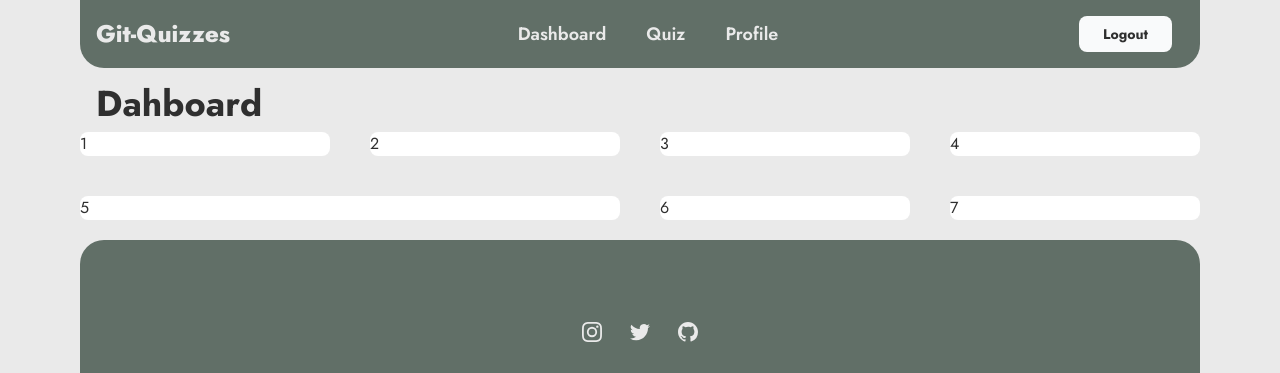
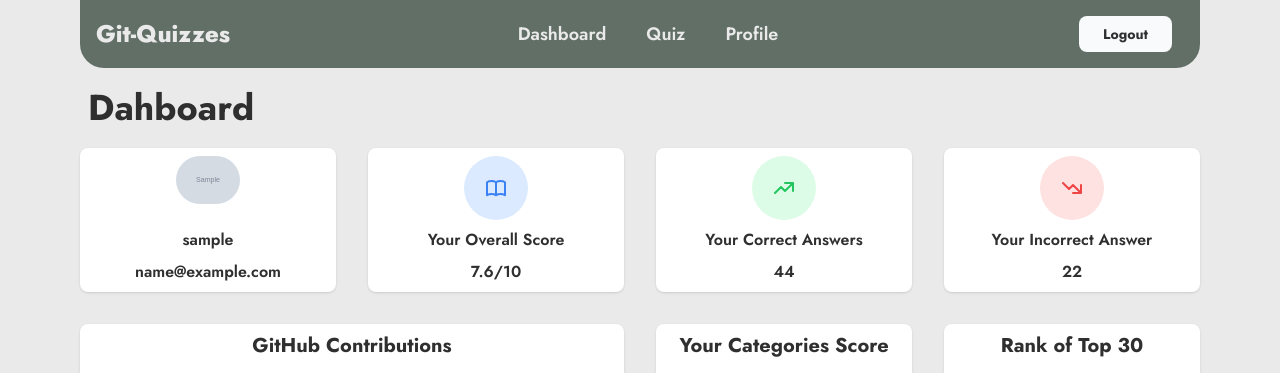
Before and after one commit to Medo-ID/Git-Quizzes, a Flask app: template templates/dashboard.html in a window 1280 px wide. Shown: the top 373 px of the page. Run offline with Flask 3, Linux system fonts and the light colour scheme; the template is opened without the code that fills it: most values are stand-ins (such as "Sample title", 1, 10 or a date in 2020); grey boxes marked "Sample" are stand-in pictures; some libraries are stand-ins or nearby versions.

Commit message:
implement ui of dashboard

```diff
--- /dev/null
+++ b/static/app.js
@@ -0,0 +1,78 @@
+// JS
+var chart = JSC.chart('chartDiv', {
+    debug: true,
+    type: 'calendar week30min solid',
+    data: './resources/heatmaptracking_data.csv',
+    calendar: { calculation: 'average' },
+    legend: {
+        template: '%name,%icon',
+        position: 'bottom',
+        cellSpacing: 1,
+        defaultEntry_icon_width: 10
+    },
+    defaultPoint_tooltip: '{%date:date f}',
+    palette: {
+        colors: ['#00897b', '#e0e0e0', '#ffa000'],
+        ranges: [
+        {
+            value: 0,
+            legendEntry: {
+            name: 'Sleep: ',
+            style_fontWeight: 'bold',
+            style_fontSize: 12
+            }
+        },
+        { value: 1 },
+        { value: 2 },
+        { value: 3 },
+        { value: 4 },
+        { value: 5 },
+        {
+            value: 6,
+            legendEntry: {
+            name: ' Inactive: ',
+            style_fontWeight: 'bold',
+            style_fontSize: 12
+            }
+        },
+        {
+            value: 7,
+            legendEntry: {
+            name: ' Active: ',
+            style_fontWeight: 'bold',
+            style_fontSize: 12
+            }
+        },
+        { value: 8 },
+        { value: 9 },
+        { value: 10 },
+        { value: 11 },
+        { value: 12 }
+        ]
+    },
+    xAxis: {
+        scale_interval: 2,
+        defaultTick: {
+        label_text: function(v) {
+            return ((v % 24) / 2).toString();
+        },
+        gridLine_width: 0
+        },
+        customTicks: [
+        {
+            value: 0,
+            label_text:
+            '<icon name=weather/moon size=18 fill=#14327f><br>AM'
+        },
+        //24 == 12PM because there are 48 30min intervals in a day
+        {
+            value: 24,
+            label_text:
+            '<icon name=weather/sun size=24 fill=#e9b82e><br>PM'
+        }
+        ]
+    },
+
+    defaultSeries_legendEntry_visible: false,
+    toolbar_visible: false
+});
--- a/static/css/main.css
+++ b/static/css/main.css
@@ -667,6 +663,11 @@
   margin-bottom: 3rem;
 }
 
+.my-2{
+  margin-top: 0.5rem;
+  margin-bottom: 0.5rem;
+}
+
 .my-4{
   margin-top: 1rem;
   margin-bottom: 1rem;
@@ -677,9 +678,24 @@
   margin-bottom: 1.25rem;
 }
 
-.my-2{
-  margin-top: 0.5rem;
-  margin-bottom: 0.5rem;
+.my-\[15px\]{
+  margin-top: 15px;
+  margin-bottom: 15px;
+}
+
+.my-\[14px\]{
+  margin-top: 14px;
+  margin-bottom: 14px;
+}
+
+.my-\[12px\]{
+  margin-top: 12px;
+  margin-bottom: 12px;
+}
+
+.my-3{
+  margin-top: 0.75rem;
+  margin-bottom: 0.75rem;
 }
 
 .-ml-2{
@@ -702,6 +718,10 @@
   margin-bottom: 0.75rem;
 }
 
+.mb-4{
+  margin-bottom: 1rem;
+}
+
 .mb-8{
   margin-bottom: 2rem;
 }
@@ -750,8 +778,8 @@
   margin-top: auto;
 }
 
-.mb-4{
-  margin-bottom: 1rem;
+.ml-2{
+  margin-left: 0.5rem;
 }
 
 .block{
@@ -774,12 +802,8 @@
   display: none;
 }
 
-.h-10{
-  height: 2.5rem;
-}
-
-.h-12{
-  height: 3rem;
+.h-16{
+  height: 4rem;
 }
 
 .h-4{
@@ -807,8 +834,24 @@
   max-height: 100vh;
 }
 
-.min-h-screen{
-  min-height: 100vh;
+.max-h-\[400px\]{
+  max-height: 400px;
+}
+
+.max-h-\[500px\]{
+  max-height: 500px;
+}
+
+.max-h-\[520px\]{
+  max-height: 520px;
+}
+
+.w-14{
+  width: 3.5rem;
+}
+
+.w-16{
+  width: 4rem;
 }
 
 .w-4{
@@ -890,16 +937,16 @@
   cursor: pointer;
 }
 
+.grid-cols-1{
+  grid-template-columns: repeat(1, minmax(0, 1fr));
+}
+
 .grid-cols-2{
   grid-template-columns: repeat(2, minmax(0, 1fr));
 }
 
-.grid-cols-4{
-  grid-template-columns: repeat(4, minmax(0, 1fr));
-}
-
-.grid-cols-1{
-  grid-template-columns: repeat(1, minmax(0, 1fr));
+.flex-row{
+  flex-direction: row;
 }
 
 .flex-col{
@@ -922,6 +969,14 @@
   justify-content: space-between;
 }
 
+.justify-around{
+  justify-content: space-around;
+}
+
+.justify-evenly{
+  justify-content: space-evenly;
+}
+
 .gap-1{
   gap: 0.25rem;
 }
@@ -934,12 +989,24 @@
   gap: 2.5rem;
 }
 
+.gap-2{
+  gap: 0.5rem;
+}
+
 .gap-4{
   gap: 1rem;
 }
 
 .gap-5{
   gap: 1.25rem;
+}
+
+.gap-6{
+  gap: 1.5rem;
+}
+
+.gap-8{
+  gap: 2rem;
 }
 
 .space-x-4 > :not([hidden]) ~ :not([hidden]){
@@ -1040,11 +1111,21 @@
   border-color: rgb(107 114 128 / var(--tw-border-opacity));
 }
 
+.border-mainColor{
+  --tw-border-opacity: 1;
+  border-color: rgb(198 129 67 / var(--tw-border-opacity));
+}
+
 .border-yellow-400{
   --tw-border-opacity: 1;
   border-color: rgb(250 204 21 / var(--tw-border-opacity));
 }
 
+.bg-\[\#E2D7D2\]{
+  --tw-bg-opacity: 1;
+  background-color: rgb(226 215 210 / var(--tw-bg-opacity));
+}
+
 .bg-blue-100{
   --tw-bg-opacity: 1;
   background-color: rgb(219 234 254 / var(--tw-bg-opacity));
@@ -1095,6 +1171,11 @@
   background-color: rgb(234 234 234 / var(--tw-bg-opacity));
 }
 
+.bg-red-100{
+  --tw-bg-opacity: 1;
+  background-color: rgb(254 226 226 / var(--tw-bg-opacity));
+}
+
 .bg-secondayColor{
   --tw-bg-opacity: 1;
   background-color: rgb(97 111 103 / var(--tw-bg-opacity));
@@ -1108,6 +1189,26 @@
 .bg-yellow-50{
   --tw-bg-opacity: 1;
   background-color: rgb(254 252 232 / var(--tw-bg-opacity));
+}
+
+.bg-yellow-500{
+  --tw-bg-opacity: 1;
+  background-color: rgb(234 179 8 / var(--tw-bg-opacity));
+}
+
+.bg-\[\#ffe6db\]{
+  --tw-bg-opacity: 1;
+  background-color: rgb(255 230 219 / var(--tw-bg-opacity));
+}
+
+.bg-\[\#ebddd7\]{
+  --tw-bg-opacity: 1;
+  background-color: rgb(235 221 215 / var(--tw-bg-opacity));
+}
+
+.bg-green-100{
+  --tw-bg-opacity: 1;
+  background-color: rgb(220 252 231 / var(--tw-bg-opacity));
 }
 
 .fill-current{
@@ -1351,6 +1457,21 @@
 .text-yellow-800{
   --tw-text-opacity: 1;
   color: rgb(133 77 14 / var(--tw-text-opacity));
+}
+
+.text-blue-500{
+  --tw-text-opacity: 1;
+  color: rgb(59 130 246 / var(--tw-text-opacity));
+}
+
+.text-green-500{
+  --tw-text-opacity: 1;
+  color: rgb(34 197 94 / var(--tw-text-opacity));
+}
+
+.text-red-500{
+  --tw-text-opacity: 1;
+  color: rgb(239 68 68 / var(--tw-text-opacity));
 }
 
 .placeholder-gray-500::-moz-placeholder{
@@ -1754,6 +1837,10 @@
   .md\:grid-cols-3{
     grid-template-columns: repeat(3, minmax(0, 1fr));
   }
+
+  .md\:grid-cols-2{
+    grid-template-columns: repeat(2, minmax(0, 1fr));
+  }
 }
 
 @media (min-width: 1024px){
--- a/tailwind.config.js
+++ b/tailwind.config.js
@@ -9,6 +9,7 @@
       colors: {
         'mainGrey': "#EAEAEA",
         'mainColor': "#c68143",
+        'clearMainColor': "#fce1c7",
         'secondayColor': "#616f67",
         'mainBlack': "#2F2F2F"
       }
--- a/templates/dashboard.html
+++ b/templates/dashboard.html
@@ -5,15 +5,99 @@
 {% endblock %}
 
 {% block main %}
-    <h1 class="text-4xl text-mainBlack my-2 ml-4 font-bold">Dahboard</h1>
-    <div class="grid grid-cols-1 lg:grid-cols-4 gap-10">
-        <div class="bg-white rounded-lg">1</div>
-        <div class="bg-white rounded-lg">2</div>
-        <div class="bg-white rounded-lg">3</div>
-        <div class="bg-white rounded-lg">4</div>
-        <div class="lg:col-span-2 bg-white rounded-lg">5</div>
-        <div class="bg-white rounded-lg">6</div>
-        <div class="bg-white rounded-lg">7</div>
+    <h1 class="text-4xl text-mainBlack my-5 ml-2 font-bold">Dahboard</h1>
+    <div class="grid grid-cols-1 md:grid-cols-2 lg:grid-cols-4 gap-8 font-semibold">
+
+        <!-- user infos -->
+        <div class="md:grid-cols-2 bg-white rounded-lg p-2 shadow gap-2">
+            <a
+                href="/profile"
+                class="flex flex-col justify-around items-center gap-2"
+            >
+                <div class="h-16 w-16 border-mainColor rounded-full">
+                    <img class="w-full rounded-full" src="{{ userinfo.image }}" alt="user's profile picture">
+                </div>
+                <h3 class="text-mainBlack">{{ userinfo.username }}</h3>
+
+                <h3 class="text-mainBlack">{{ userinfo.email }}</h3>
+            </a>
+        </div>
+
+        <!-- overall score -->
+        <div class="bg-white rounded-lg p-2 flex flex-col justify-around items-center shadow gap-2">
+            <div class="flex justify-center items-center h-16 w-16 text-blue-500 bg-blue-100 rounded-full">
+                <svg aria-hidden="true" fill="none" viewBox="0 0 24 24" stroke="currentColor" class="h-6 w-6">
+                  <path stroke-linecap="round" stroke-linejoin="round" stroke-width="2" d="M12 6.253v13m0-13C10.832 5.477 9.246 5 7.5 5S4.168 5.477 3 6.253v13C4.168 18.477 5.754 18 7.5 18s3.332.477 4.5 1.253m0-13C13.168 5.477 14.754 5 16.5 5c1.747 0 3.332.477 4.5 1.253v13C19.832 18.477 18.247 18 16.5 18c-1.746 0-3.332.477-4.5 1.253" />
+                </svg>
+              </div>
+            <h3>Your Overall Score</h3>
+            <h3>7.6/10</h3>
+        </div>
+
+        <!-- number of correct answers -->
+        <div class="bg-white rounded-lg p-2 flex flex-col justify-around items-center shadow gap-2">
+            <div class="flex justify-center items-center h-16 w-16 text-green-500 bg-green-100 rounded-full">
+                <svg aria-hidden="true" fill="none" viewBox="0 0 24 24" stroke="currentColor" class="h-6 w-6">
+                    <path stroke-linecap="round" stroke-linejoin="round" stroke-width="2" d="M13 7h8m0 0v8m0-8l-8 8-4-4-6 6" />
+                </svg>
+            </div>
+            <h3>Your Correct Answers</h3>
+            <h3>44</h3>
+        </div>
+
+        <!-- number of incorrect answers -->
+        <div class="bg-white rounded-lg p-2 flex flex-col justify-around items-center shadow gap-2">
+            <div class="flex justify-center items-center h-16 w-16 text-red-500 bg-red-100 rounded-full">
+                <svg aria-hidden="true" fill="none" viewBox="0 0 24 24" stroke="currentColor" class="h-6 w-6">
+                  <path stroke-linecap="round" stroke-linejoin="round" stroke-width="2" d="M13 17h8m0 0V9m0 8l-8-8-4 4-6-6" />
+                </svg>
+            </div>
+            <h3>Your Incorrect Answer</h3>
+            <h3>22</h3>
+        </div>
+
+        <!-- user's daily contrubitions -->
+        <div class="md:col-span-2 lg:col-span-2 bg-white rounded-lg p-2 shadow gap-2 text-center">
+            <h1 class="text-xl font-bold mb-4">GitHub Contributions</h1>
+            <!-- Replace 'YOUR_GITHUB_USERNAME' with your actual GitHub username -->
+            <iframe
+                src="https://github.com/users/Medo-ID/contributions"
+                width="600"
+                height="200"
+                frameborder="0"
+                scrolling="no"
+                class="mx-auto overflow-x-auto"
+                title="GitHub Contributions">
+            </iframe>
+        </div>
+
+        <!-- score of every single category -->
+        <div class="bg-white rounded-lg p-2 flex flex-col text-center shadow gap-2">
+            <h1 class="text-xl font-bold mb-4">Your Categories Score</h1>
+            {% for num in range(10) %}
+            <div class="flex flex-row justify-evenly">
+                <h3 class="my-2">Category</h3>
+                <h3 class="my-2">{{ num }} / 10</h3>
+            </div>
+            <hr>
+            {% endfor %}
+        </div>
+
+        <!-- users rank -->
+        <div class="bg-white rounded-lg p-2 flex flex-col text-center shadow gap-2">
+            <h1 class="text-xl font-bold mb-4">Rank of Top 30</h1>
+            <div class="overflow-y-auto max-h-[520px]">
+                {% for num in range(1, 31) %}
+                <div class="flex flex-row justify-evenly items-center p-2">
+                    <div>{{ num }}</div>
+                    <div class="w-12">
+                        <img class="w-full rounded-full" src="{{ userinfo.image }}" alt="user's profile picture">
+                    </div>
+                    <h3 class="text-sm font-semibold text-mainBlack">{{ userinfo.username }}</h3>
+                </div>
+                {% endfor %}
+            </div>
+        </div>
     </div>
 
 {% endblock %}
--- a/templates/layout.html
+++ b/templates/layout.html
@@ -4,11 +4,14 @@
     <meta charset="UTF-8">
     <meta name="viewport" content="width=device-width, initial-scale=1.0">
     <link rel="stylesheet" href="/static/css/main.css">
+    <script src="/static/app.js" defer></script>
     <!-- Favicon -->
     <script src="https://cdn.jsdelivr.net/gh/alpinejs/alpine@v2.x.x/dist/alpine.min.js" defer></script>
+    <!-- chart.js -->
+    <script src="https://cdn.jsdelivr.net/npm/chart.js"></script>
     <title>Git Quizzes: {% block title %}{% endblock %}</title>
 </head>
-<body class="mx-4 xl:mx-20 2xl:mx-52 bg-mainGrey text-mainBlack"">
+<body class="h-screen mx-4 xl:mx-20 2xl:mx-52 bg-mainGrey text-mainBlack"">
     <!-- navbar -->
     <nav class="bg-secondayColor text-mainGrey relative px-4 py-4 flex justify-between items-center mb-4 rounded-b-3xl">
         <a class="text-3xl font-bold leading-none" href="/">
@@ -23,9 +26,9 @@
             </button>
         </div>
         <ul class="hidden absolute top-1/2 left-1/2 transform -translate-y-1/2 -translate-x-1/2 lg:mx-auto lg:flex lg:items-center lg:w-auto lg:space-x-6">
-			<li><a class="text-lg ml-4 text-mainGrey font-semibold hover:text-mainColor" href="#">Dashboard</a></li>
-			<li><a class="text-lg ml-4 text-mainGrey font-semibold hover:text-mainColor" href="#">Quiz</a></li>
-			<li><a class="text-lg ml-4 text-mainGrey font-semibold hover:text-mainColor" href="#">Profile</a></li>
+			<li><a class="text-lg ml-4 text-mainGrey font-semibold hover:text-mainColor" href="/dashboard">Dashboard</a></li>
+			<li><a class="text-lg ml-4 text-mainGrey font-semibold hover:text-mainColor" href="/quiz">Quiz</a></li>
+			<li><a class="text-lg ml-4 text-mainGrey font-semibold hover:text-mainColor" href="/profile">Profile</a></li>
 		</ul>
         <a class="hidden lg:inline-block lg:ml-auto lg:mr-3 py-2 px-6 bg-gray-50 hover:bg-mainColor text-sm text-mainBlack hover:text-mainGrey font-bold  rounded-lg transition duration-200" href="{{url_for('logout')}}">Logout</a>
     </nav>
@@ -44,9 +47,9 @@
             </div>
             <div>
 				<ul>
-					<li class="mb-1"><a class="block p-4 text-sm font-semibold text-mainGrey hover:bg-mainGrey hover:text-mainBlack rounded" href="#">Dashboard</a></li>
-					<li class="mb-1"><a class="block p-4 text-sm font-semibold text-mainGrey hover:bg-mainGrey hover:text-mainBlack rounded" href="#">Quiz</a></li>
-					<li class="mb-1"><a class="block p-4 text-sm font-semibold text-mainGrey hover:bg-mainGrey hover:text-mainBlack rounded" href="#">Profile</a></li>
+					<li class="mb-1"><a class="block p-4 text-sm font-semibold text-mainGrey hover:bg-mainGrey hover:text-mainBlack rounded" href="/dashboard">Dashboard</a></li>
+					<li class="mb-1"><a class="block p-4 text-sm font-semibold text-mainGrey hover:bg-mainGrey hover:text-mainBlack rounded" href="/quiz">Quiz</a></li>
+					<li class="mb-1"><a class="block p-4 text-sm font-semibold text-mainGrey hover:bg-mainGrey hover:text-mainBlack rounded" href="/profile">Profile</a></li>
 					<li class="mb-1"><a class="block p-4 text-sm font-semibold text-mainBlack hover:bg-mainGrey rounded" href="/logout">Logout</a></li>
 				</ul>
 			</div>
@@ -59,7 +62,7 @@
     </main>
 
     <!-- Footer -->
-    <section class="bg-secondayColor rounded-3xl my-5">
+    <section class="bg-secondayColor rounded-t-3xl mt-5">
         <div class="max-w-screen-xl px-4 py-12 mx-auto space-y-8 overflow-hidden sm:px-6 lg:px-8">
             <div class="flex justify-center mt-8 space-x-6">
                 <a href="https://www.instagram.com/medo_idaghdour7/">
--- a/templates/quiz.html
+++ b/templates/quiz.html
@@ -5,5 +5,5 @@
 {% endblock %}
 
 {% block main %}
-    <h1>Quiz Page</h1>
+    <h1 class="text-4xl text-mainBlack my-[15px] ml-2 font-bold">Quiz</h1>
 {% endblock %}
```
Also changed, not shown: other parts of static/css/main.css (+95 -115 lines), requirements.txt (+40 -1 lines), templates/profile.html (+6 -1 lines).
